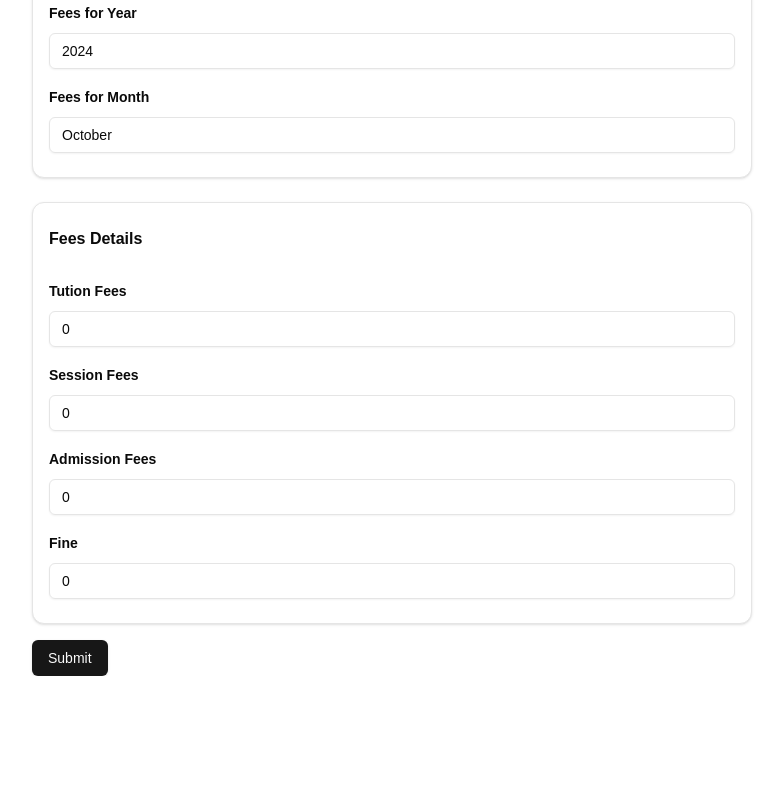
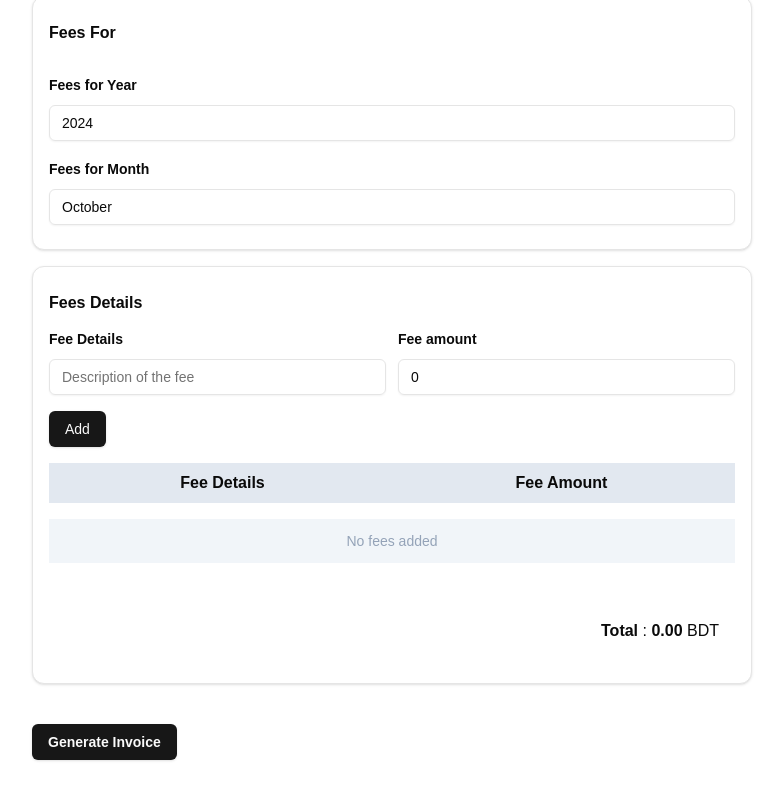
Before and after one commit to Aboroho/invoice-management, a Next.js app: page / in a window 1280 px wide. Shown: the part 554-1354 px from the top of the page, without its empty margins (248-1031 px from the left). Before the commit the page ends 1230 px from the top, so only its background shows below. Built offline with nearby package versions, Linux system fonts and the light colour scheme.

Commit message:
Dynamic fees

```diff
--- a/src/app/api/invoice/route.ts
+++ b/src/app/api/invoice/route.ts
@@ -10,20 +10,14 @@ const invoiceSchema = z.object({
   name: z.string().min(2, {
     message: "Name must be at least 2 characters.",
   }),
-  //   roll: z.string().min(1, "Roll number must not empty").optional(),
   studentClass: z.string().min(3, "Class name must be at least 3 characters"),
   mobile: z.string().length(11, "Phone number must be 11 digits."),
-  //   date : z.date(),
-  tutionFees: z
-    .number()
-    .min(0, "Tution Fees must be greater than or equal to 0"),
-  sessionFees: z
-    .number()
-    .min(0, "Session Fees must be greater than or equal to 0"),
-  admissionFees: z
-    .number()
-    .min(0, "Admissioin must be greater than or equal to 0"),
-  fine: z.number().min(0, "Fine can not be negative").optional(),
+  fees: z.array(
+    z.object({
+      feeDetails: z.string().min(3, "Fee must be at least 3 digits"),
+      feeAmount: z.number().min(0, "Fee can not be negetive"),
+    })
+  ),
   forMonth: z.enum(monthNames),
   forYear: z.number().max(date.getFullYear()),
   studentID: z.string().min(1, "Student ID must be at least 1 characters"),
--- a/src/app/components/PaymentForm.tsx
+++ b/src/app/components/PaymentForm.tsx
@@ -1,7 +1,7 @@
 "use client";
 
 import { zodResolver } from "@hookform/resolvers/zod";
-import { useForm } from "react-hook-form";
+import { useFieldArray, useForm } from "react-hook-form";
 import { z } from "zod";
 
 // ui
@@ -21,6 +21,7 @@ import { Button } from "@/components/ui/button";
 
 import { Card } from "@/components/ui/card";
 import { useRouter } from "next/navigation";
+import { useRef, useState } from "react";
 
 const date = new Date();
 
@@ -28,27 +29,32 @@ const formSchema = z.object({
   name: z.string().min(2, {
     message: "Name must be at least 2 characters.",
   }),
-  //   roll: z.string().min(1, "Roll number must not empty").optional(),
   studentClass: z.string().min(3, "Class name must be at least 3 characters"),
   mobile: z.string().length(11, "Phone number must be 11 digits."),
-  //   date : z.date(),
-  tutionFees: z
-    .number()
-    .min(0, "Tution Fees must be greater than or equal to 0"),
-  sessionFees: z
-    .number()
-    .min(0, "Session Fees must be greater than or equal to 0"),
-  admissionFees: z
-    .number()
-    .min(0, "Admissioin must be greater than or equal to 0"),
-  fine: z.number().min(0, "Fine can not be negative").optional(),
+
   forMonth: z.enum(monthNames),
   forYear: z.number().max(date.getFullYear() + 1),
   studentID: z.string().min(1, "Student ID must be at least 1 characters"),
 });
 
+const feeSchema = z.object({
+  feeDetails: z.string().min(3, "Fee must be at least 3 digits"),
+  feeAmount: z.number().min(0, "Fee can not be negetive"),
+});
+const feeFormSchema = z
+  .object({
+    fees: z.array(feeSchema),
+  })
+  .merge(feeSchema);
+
+type Invoice = {
+  fees: Array<z.infer<typeof feeSchema>>;
+} & z.infer<typeof formSchema>;
+
 function PaymentForm() {
   const router = useRouter();
+  const [loading, setLoading] = useState(false);
+  const submitButtonRef = useRef<HTMLButtonElement>(null);
 
   const form = useForm<z.infer<typeof formSchema>>({
     resolver: zodResolver(formSchema),
@@ -57,31 +63,73 @@ function PaymentForm() {
       studentClass: "",
       mobile: "",
       forMonth: monthNames[date.getMonth()],
-      tutionFees: 0,
-      fine: 0,
+      fees: [{}],
       //   roll: "",
       forYear: date?.getFullYear(),
-      sessionFees: 0,
-      admissionFees: 0,
+
       studentID: "",
     },
   });
 
+  const feeForm = useForm<z.infer<typeof feeFormSchema>>({
+    resolver: zodResolver(feeFormSchema),
+    defaultValues: {
+      feeAmount: 0,
+      feeDetails: "",
+      fees: [],
+    },
+  });
+
+  const {
+    fields: fees,
+    prepend: feePrepend,
+    remove: removeFee,
+  } = useFieldArray({
+    control: feeForm.control,
+    name: "fees",
+  });
+
   const onSubmit = async (data: z.infer<typeof formSchema>) => {
-    try {
+    const invoice: Invoice = {
+      ...data,
+      fees: feeForm.getValues("fees"),
+    };
+
+    setLoading(true);
     const response = await fetch("/api/invoice", {
       method: "post",
-        body: JSON.stringify(data),
+      body: JSON.stringify(invoice),
     });
+    setLoading(false);
     const paymentDetails = await response.json();
     const invoiceID = paymentDetails._id;
     if (invoiceID) router.push("/invoice?invoiceID=" + invoiceID);
-    } catch (err) {
-      console.log(err);
-    }
   };
 
+  const handleFeeDeletion = (index: number) => {
+    removeFee(index);
+  };
+
+  const addNewFee = (data: z.infer<typeof feeSchema>) => {
+    feePrepend({ feeDetails: data.feeDetails, feeAmount: data.feeAmount });
+    feeForm.setValue("feeAmount", 0);
+    feeForm.setValue("feeDetails", "");
+  };
+
+  const handleSubmit = async () => {
+    if (submitButtonRef.current) submitButtonRef.current.click();
+  };
+
+  if (loading)
     return (
+      <div className="w-screen h-screen flex justify-center items-center">
+        <h4>Loading...</h4>
+      </div>
+    );
+
+  return (
+    <>
+      {/* other details */}
       <Form {...form}>
         <form onSubmit={form.handleSubmit(onSubmit)}>
           <div className="flex flex-col gap-2">
@@ -155,11 +203,15 @@ function PaymentForm() {
                 name="forYear"
                 render={({ field }) => (
                   <FormItem>
-                  <FormLabel className="font-semibold">Fees for Year</FormLabel>
+                    <FormLabel className="font-semibold">
+                      Fees for Year
+                    </FormLabel>
                     <FormControl>
                       <Input
                         {...field}
-                      onChange={(e) => field.onChange(parseInt(e.target.value))}
+                        onChange={(e) =>
+                          field.onChange(parseInt(e.target.value))
+                        }
                       />
                     </FormControl>
                     <FormMessage />
@@ -184,16 +236,45 @@ function PaymentForm() {
               />
             </Card>
 
-          {/* tutionFees Field */}
+            {/* Fees Field */}
+          </div>
 
-          <Card className="px-4 py-6 flex gap-4 flex-col">
+          <Button type="submit" className="hidden" ref={submitButtonRef}>
+            Submit
+          </Button>
+        </form>
+      </Form>
+
+      {/* fees form */}
+      <Form {...form}>
+        <form onSubmit={feeForm.handleSubmit(addNewFee)}>
+          <Card className="px-4 py-6 mb-10">
             <h2 className="font-semibold mb-3">Fees Details</h2>
+            <div className="flex gap-3 md:flex-col lg:flex-row lg:*:flex-1">
               <FormField
-              control={form.control}
-              name="tutionFees"
+                control={feeForm.control}
+                name="feeDetails"
                 render={({ field }) => (
                   <FormItem>
-                  <FormLabel className="font-semibold">Tution Fees</FormLabel>
+                    <FormLabel className="font-semibold">Fee Details</FormLabel>
+                    <FormControl>
+                      <Input
+                        type="text"
+                        placeholder="Description of the fee"
+                        {...field}
+                      />
+                    </FormControl>
+                    <FormMessage />
+                  </FormItem>
+                )}
+              />
+
+              <FormField
+                control={feeForm.control}
+                name="feeAmount"
+                render={({ field }) => (
+                  <FormItem>
+                    <FormLabel className="font-semibold">Fee amount</FormLabel>
                     <FormControl>
                       <Input
                         type="number"
@@ -208,79 +289,64 @@ function PaymentForm() {
                   </FormItem>
                 )}
               />
+            </div>
 
-            <FormField
-              control={form.control}
-              name="sessionFees"
-              render={({ field }) => (
-                <FormItem>
-                  <FormLabel className="font-semibold">Session Fees</FormLabel>
-                  <FormControl>
-                    <Input
-                      type="number"
-                      placeholder="Amount in Taka"
-                      {...field}
-                      onChange={(e) => {
-                        field.onChange(parseInt(e.target.value) || undefined);
-                      }}
-                    />
-                  </FormControl>
-                  <FormMessage />
-                </FormItem>
+            <Button type="submit" className="mt-4">
+              Add
+            </Button>
+
+            <div className="my-4 flex flex-col gap-4 mb-10">
+              <div className="flex gap-2 bg-slate-200 p-2 font-semibold">
+                <div className="flex-1 text-center ">Fee Details</div>
+                <div className="flex-1 text-center">Fee Amount</div>
+              </div>
+
+              {fees.length == 0 && (
+                <div className="bg-slate-100 text-sm text-slate-400 p-3 text-center">
+                  No fees added
+                </div>
               )}
-            />
-            <FormField
-              control={form.control}
-              name="admissionFees"
-              render={({ field }) => (
-                <FormItem>
-                  <FormLabel className="font-semibold">
-                    Admission Fees
-                  </FormLabel>
-                  <FormControl>
-                    <Input
-                      type="number"
-                      placeholder="Amount in Taka"
-                      {...field}
-                      onChange={(e) => {
-                        field.onChange(parseInt(e.target.value) || undefined);
-                      }}
-                    />
-                  </FormControl>
-                  <FormMessage />
-                </FormItem>
-              )}
-            />
+              {fees.map((fee, index) => (
+                <div
+                  key={fee.id}
+                  className="flex gap-2 *:flex-1 border p-2 px-4"
+                >
+                  <div className="self-center">{fee.feeDetails}</div>
+                  <div className="flex text-center">
+                    <span className="self-center font-bold flex-1">
+                      {fee.feeAmount.toFixed(2)}
+                    </span>{" "}
+                    <Button
+                      className="ml-auto bg-red-500"
+                      size="sm"
+                      onClick={() => handleFeeDeletion(index)}
+                    >
+                      Delete
+                    </Button>
+                  </div>
+                </div>
+              ))}
+            </div>
 
-            {/* Fine Field */}
-            <FormField
-              control={form.control}
-              name="fine"
-              render={({ field }) => (
-                <FormItem>
-                  <FormLabel className="font-semibold">Fine</FormLabel>
-                  <FormControl>
-                    <Input
-                      type="number"
-                      placeholder="Fine"
-                      {...field}
-                      onChange={(e) => {
-                        field.onChange(parseInt(e.target.value) || undefined);
-                      }}
-                    />
-                  </FormControl>
-                  <FormMessage />
-                </FormItem>
-              )}
-            />
+            <div className="flex justify-end">
+              <div className="p-4">
+                <span className="font-bold">Total</span> :{" "}
+                <span className="font-bold">
+                  {" "}
+                  {fees
+                    .reduce((prev, cur) => prev + cur.feeAmount, 0)
+                    .toFixed(2)}{" "}
+                </span>
+                BDT
+              </div>
+            </div>
           </Card>
-        </div>
-        {/* Submit Button */}
-        <Button type="submit" className="mt-4">
-          Submit
-        </Button>
         </form>
       </Form>
+      <Button className="font-bold mb-12" onClick={handleSubmit}>
+        Generate Invoice{" "}
+      </Button>
+    </>
   );
 }
 
--- a/src/app/invoice/Invoice.tsx
+++ b/src/app/invoice/Invoice.tsx
@@ -8,6 +8,7 @@ import { numberToWords } from "@/lib/utils";
 import { useSearchParams } from "next/navigation";
 import React, { useEffect, useRef, useState } from "react";
 import { Button } from "@/components/ui/button";
+import Link from "next/link";
 
 const options: Options = {
   method: "open",
@@ -35,22 +36,26 @@ function Invoice() {
   const params = useSearchParams();
   const invoiceID = params.get("invoiceID");
 
-  const [data, setData] = useState<Record<string, string>>({});
+  const [data, setData] = useState<Record<string, any>>({ fees: [] });
   const {
     name,
-    roll,
+
     studentClass,
     mobile,
     forMonth,
     forYear,
-    fine,
-    tutionFees,
-    sessionFees,
-    admissionFees,
+    fees,
     studentID,
   } = data;
 
-  const total = tutionFees + admissionFees + sessionFees + fine;
+  console.log(data);
+
+  const total = !fees
+    ? 0
+    : fees.reduce(
+        (prev: number, cur: { feeAmount: number }) => prev + cur.feeAmount,
+        0
+      );
 
   const date = new Date();
   const dateToday = monthNames[date.getMonth()] + "," + date.getFullYear();
@@ -171,62 +176,22 @@ function Invoice() {
               </tr>
             </thead>
             <tbody>
-              <tr className="border-collapse">
+              {fees.map((fee: { feeAmount: number; feeDetails: string }) => (
+                <tr className="border-collapse" key={fee.feeDetails}>
                   <td className="border-2 border-black px-4  pb-4 font-bold">
                     Tution Fees
                   </td>
                   <td className="border-2 border-black px-4  pb-4 font-bold">
-                  {parseInt(tutionFees).toFixed(2)}
-                  {parseInt(tutionFees) > 0 && (
+                    {fee.feeAmount.toFixed(2)}
+                    {fee.feeAmount > 0 && (
                       <span className="text-gray-600 font-semibold text-sm">
                         {" "}
-                      ({numberToWords(parseInt(tutionFees))} Taka Only)
+                        ({numberToWords(fee.feeAmount)} Taka Only)
                       </span>
                     )}
                   </td>
                 </tr>
-              <tr>
-                <td className="border-2 border-black px-4  pb-4 font-bold">
-                  Session Fees
-                </td>
-                <td className="border-2 border-black px-4  pb-4 font-bold">
-                  {parseInt(sessionFees).toFixed(2)}
-                  {parseInt(sessionFees) > 0 && (
-                    <span className="text-gray-600 font-semibold text-sm">
-                      {" "}
-                      ({numberToWords(parseInt(sessionFees))} Taka Only)
-                    </span>
-                  )}
-                </td>
-              </tr>
-              <tr>
-                <td className="border-2 border-black px-4  pb-4 font-bold">
-                  Admission Fees
-                </td>
-                <td className="border-2 border-black px-4  pb-4 font-bold">
-                  {parseInt(admissionFees).toFixed(2)}
-                  {parseInt(admissionFees) > 0 && (
-                    <span className="text-gray-600 font-semibold text-sm">
-                      {" "}
-                      ({numberToWords(parseInt(admissionFees))} Taka Only)
-                    </span>
-                  )}
-                </td>
-              </tr>
-              <tr>
-                <td className="border-2 border-black px-4  pb-4 font-bold">
-                  Fine
-                </td>
-                <td className="border-2 border-black px-4  pb-4 font-bold">
-                  {parseInt(fine).toFixed(2)}{" "}
-                  {parseInt(fine) > 0 && (
-                    <span className="text-gray-600 font-semibold text-sm">
-                      {" "}
-                      ({numberToWords(parseInt(fine))} Taka Only)
-                    </span>
-                  )}
-                </td>
-              </tr>
+              ))}
             </tbody>
           </table>
 
@@ -341,76 +306,27 @@ function Invoice() {
             </tr>
           </thead>
           <tbody>
-            <tr className="border-collapse">
-              <td className="border-2 border-black px-4  py-2 font-bold">
+            {fees.map((fee: { feeAmount: number; feeDetails: string }) => (
+              <tr className="border-collapse" key={fee.feeDetails}>
+                <td className="border-2 border-black px-4  pb-4 font-bold">
                   Tution Fees
                 </td>
-              <td className="border-2 border-black px-4  py-2 font-bold">
-                {parseInt(tutionFees).toFixed(2)}
-                {parseInt(tutionFees) > 0 && (
+                <td className="border-2 border-black px-4  pb-4 font-bold">
+                  {fee.feeAmount.toFixed(2)}
+                  {fee.feeAmount > 0 && (
                     <span className="text-gray-600 font-semibold text-sm">
                       {" "}
-                    ({numberToWords(parseInt(tutionFees))} Taka Only)
+                      ({numberToWords(fee.feeAmount)} Taka Only)
                     </span>
                   )}
                 </td>
               </tr>
-            <tr>
-              <td className="border-2 border-black px-4   py-2 font-bold">
-                Session Fees
-              </td>
-              <td className="border-2 border-black px-4   py-2 font-bold">
-                {parseInt(sessionFees).toFixed(2)}
-                {parseInt(sessionFees) > 0 && (
-                  <span className="text-gray-600 font-semibold text-sm">
-                    {" "}
-                    ({numberToWords(parseInt(sessionFees))} Taka Only)
-                  </span>
-                )}
-              </td>
-            </tr>
-            <tr>
-              <td className="border-2 border-black px-4   py-2 font-bold">
-                Admission Fees
-              </td>
-              <td className="border-2 border-black px-4   py-2 font-bold">
-                {parseInt(admissionFees).toFixed(2)}
-                {parseInt(admissionFees) > 0 && (
-                  <span className="text-gray-600 font-semibold text-sm">
-                    {" "}
-                    ({numberToWords(parseInt(admissionFees))} Taka Only)
-                  </span>
-                )}
-              </td>
-            </tr>
-            <tr>
-              <td className="border-2 border-black px-4  py-2  font-bold">
-                Fine
-              </td>
-              <td className="border-2 border-black px-4   py-2 font-bold">
-                {parseInt(fine).toFixed(2)}{" "}
-                {parseInt(fine) > 0 && (
-                  <span className="text-gray-600 font-semibold text-sm">
-                    {" "}
-                    ({numberToWords(parseInt(fine))} Taka Only)
-                  </span>
-                )}
-              </td>
-            </tr>
+            ))}
           </tbody>
         </table>
 
         {/* Totals */}
         <div className="text-right mb-4">
-          {/* <p className="text-gray-700">
-            <strong>Subtotal:</strong>{" "}
-          </p>
-          <p className="text-gray-700">
-            <strong>Tax Rate:</strong>{" "}
-          </p>
-          <p className="text-gray-700">
-            <strong>Tax Amount:</strong>{" "}
-          </p> */}
           <p className="text-lg font-bold text-gray-900">
             <strong>
               {" "}
@@ -427,17 +343,6 @@ function Invoice() {
         </div>
 
         {/* Terms & Conditions */}
-        <div className="border-t-2 border-black pt-4 text-gray-700 flex gap-6">
-          <div className="border-t-2 border-black mt-20 flex-1 text-center">
-            Depositor's Signature and Mobile
-          </div>
-          <div className="border-t-2 border-black mt-20 flex-1 text-center">
-            Officer
-          </div>
-          <div className="border-t-2 border-black mt-20 flex-1 text-center">
-            Authorised Officer
-          </div>
-        </div>
       </div>
 
       {/* button group */}
--- a/src/app/layout.tsx
+++ b/src/app/layout.tsx
@@ -1,6 +1,7 @@
 import type { Metadata } from "next";
 import localFont from "next/font/local";
 import "./globals.css";
+import Link from "next/link";
 
 const geistSans = localFont({
   src: "./fonts/GeistVF.woff",
@@ -28,6 +29,11 @@ export default function RootLayout({
       <body
         className={`${geistSans.variable} ${geistMono.variable} antialiased`}
       >
+        <header className="bg-slate-800 text-slate-100 mb-4">
+          <div className="p-4 max-w-screen-lg min-w-[480px] mx-auto">
+            <Link href="/">Home</Link>
+          </div>
+        </header>
         {children}
       </body>
     </html>
--- a/src/models/Invoice.ts
+++ b/src/models/Invoice.ts
@@ -27,26 +27,20 @@ const invoiceSchema = new mongoose.Schema({
     required: true,
     length: [11, "Phone number must be 11 digits."],
   },
-  tutionFees: {
-    type: Number,
-    required: true,
-    min: [0, "Tution Fee must be greater than or equal to 0"],
-  },
-  sessionFees: {
-    type: Number,
-    required: true,
-    min: [0, "Session Fee must be greater than or equal to 0"],
-  },
-  admissionFees: {
-    type: Number,
-    required: true,
-    min: [0, "Admission Fee must be greater than or equal to 0"],
-  },
-  fine: {
-    type: Number,
-    min: [0, "Fine cannot be negative"],
-    default: 0,
-  },
+  fees: [
+    {
+      feeDetails: {
+        type: String,
+        required: true,
+        length: [3, "Fee details must be at least 3 digits"],
+      },
+      feeAmount: {
+        type: Number,
+        required: true,
+        min: [0, "Fee can not be negetive"],
+      },
+    },
+  ],
   forMonth: {
     type: String,
     enum: [
```
Lines whose indentation alone changed are shown as unchanged.
